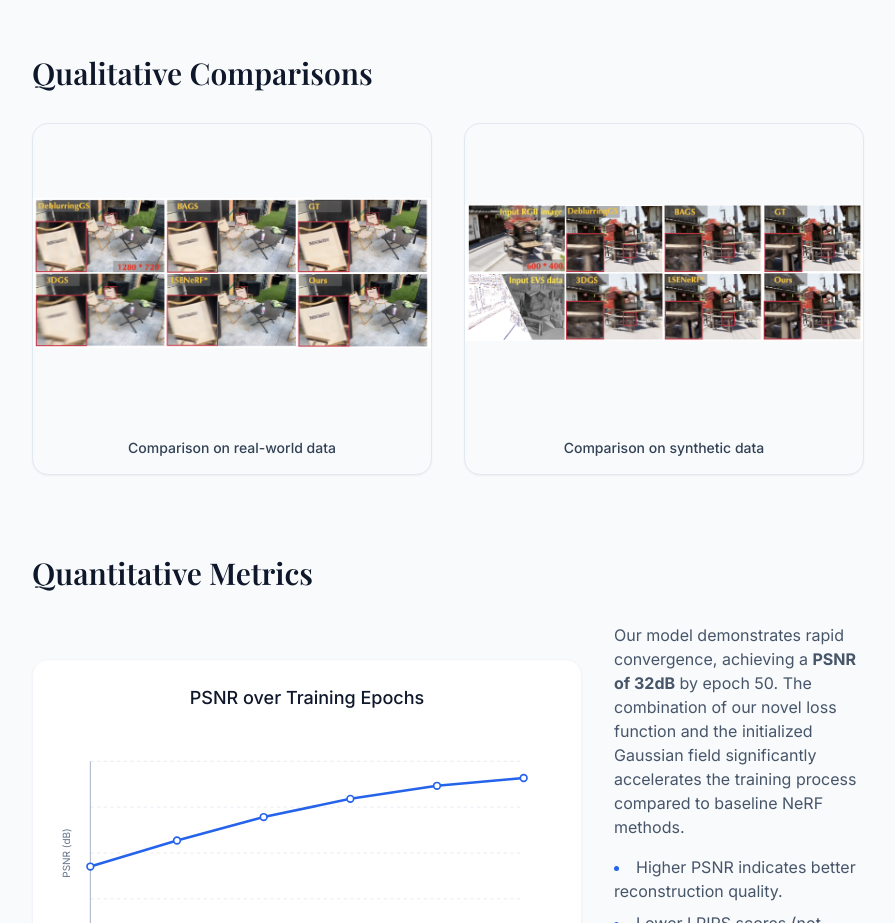
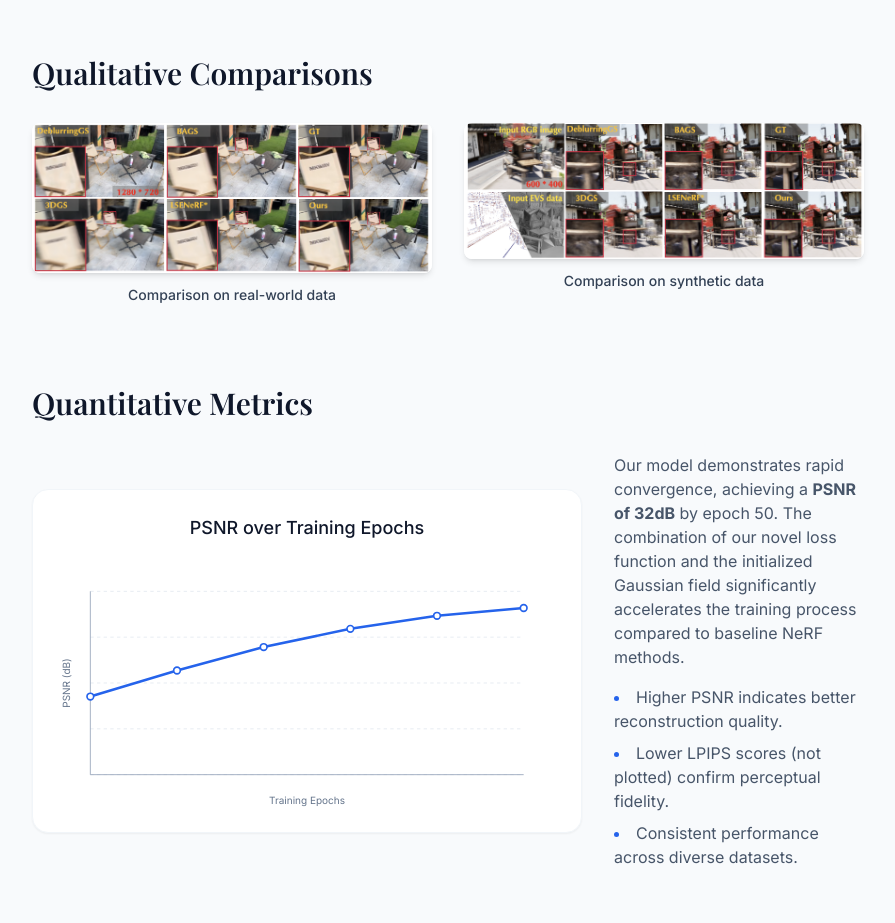
Before and after one commit to OpenImagingLab/AsyncEvGS, a React (Vite) app: page / in a window 1280 px wide. Shown: the part 3420-4343 px from the top of the page, without its empty margins (192-1087 px from the left). Built offline with nearby package versions, Linux system fonts and the light colour scheme.

Commit message:
style: maximize comparison image display
- Remove background container and borders
- Display images at full size with minimal padding
- Keep simple rounded corners and shadow
- Reduce whitespace for better visual impact
- Show images at their original aspect ratio

```diff
--- a/src/App.tsx
+++ b/src/App.tsx
@@ -558,31 +558,23 @@ function App() {
           <h2 className="font-serif text-3xl font-semibold mb-8 text-slate-900">Qualitative Comparisons</h2>
           <div className="grid grid-cols-1 lg:grid-cols-2 gap-8">
             {/* Real-world comparison */}
-            <div className="bg-slate-50 rounded-2xl overflow-hidden border border-slate-200 shadow-sm">
-              <div className="aspect-[4/3] overflow-hidden">
+            <div>
               <img
                 src={realWorldPatio}
                 alt="Comparison on real-world data"
-                  className="w-full h-full object-contain"
+                className="w-full h-auto rounded-lg shadow-md"
               />
-              </div>
-              <div className="p-4 text-center">
-                <p className="text-sm font-medium text-slate-700">Comparison on real-world data</p>
-              </div>
+              <p className="text-sm font-medium text-slate-700 text-center mt-3">Comparison on real-world data</p>
             </div>
 
             {/* Synthetic comparison */}
-            <div className="bg-slate-50 rounded-2xl overflow-hidden border border-slate-200 shadow-sm">
-              <div className="aspect-[4/3] overflow-hidden">
+            <div>
               <img
                 src={syntheticTrollet}
                 alt="Comparison on synthetic data"
-                  className="w-full h-full object-contain"
+                className="w-full h-auto rounded-lg shadow-md"
               />
-              </div>
-              <div className="p-4 text-center">
-                <p className="text-sm font-medium text-slate-700">Comparison on synthetic data</p>
-              </div>
+              <p className="text-sm font-medium text-slate-700 text-center mt-3">Comparison on synthetic data</p>
             </div>
           </div>
         </section>
```
Lines whose indentation alone changed are shown as unchanged.
